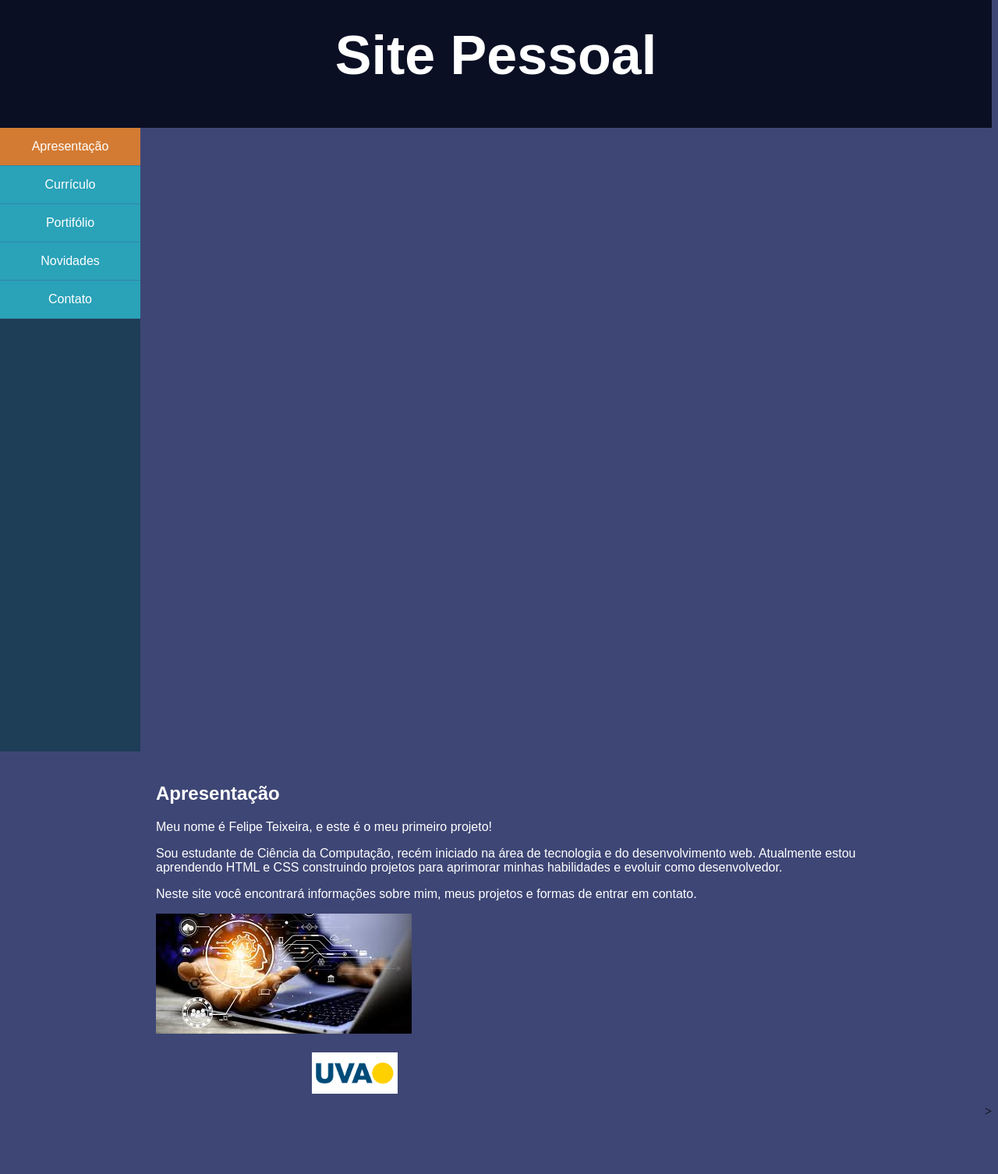
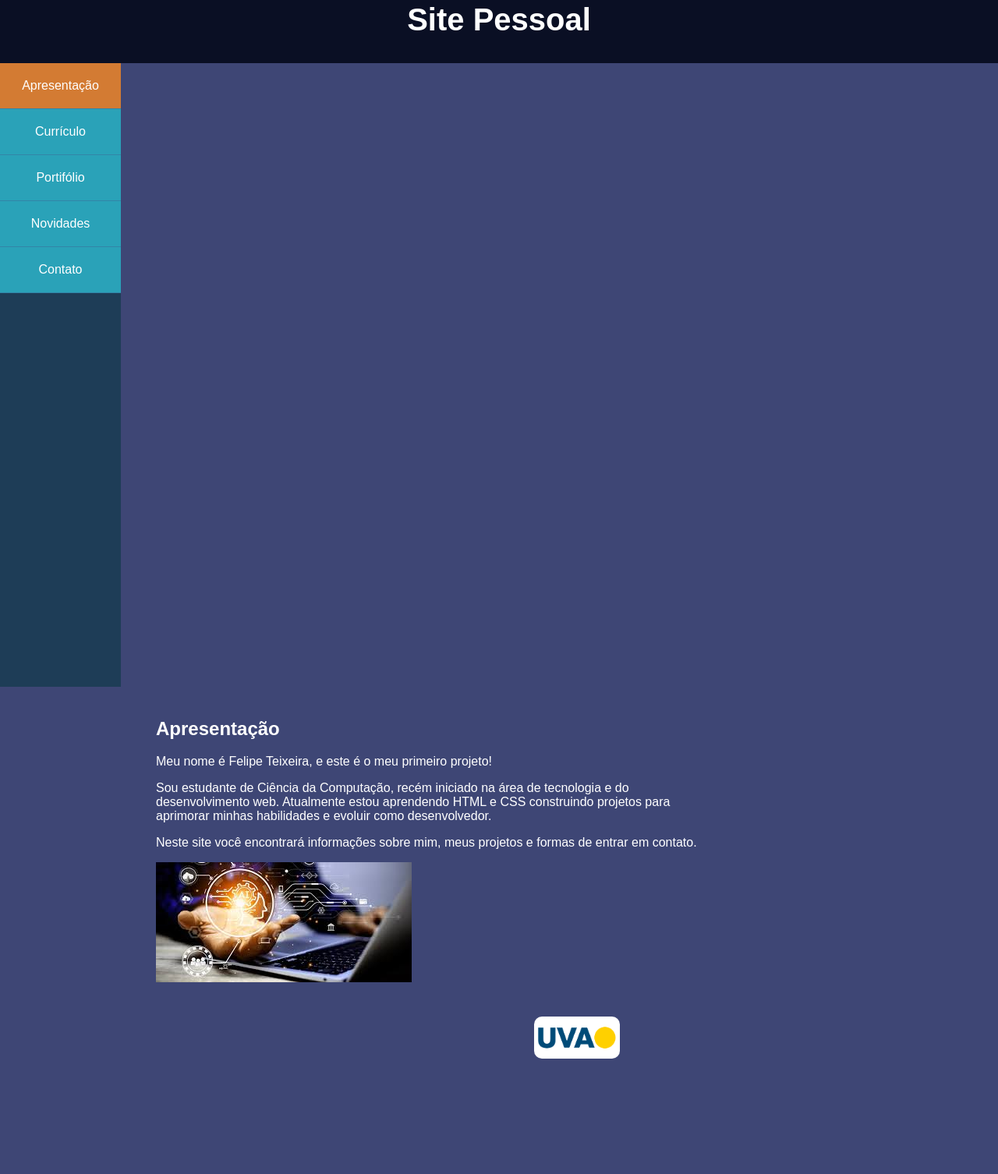
Before and after one commit to Felpz-x/1o-site-, a plain HTML site: page index.html in a window 1280 px wide. Shown: the part 30-1536 px from the top of the page at 78% size. After the commit the page ends 1508 px from the top, so only its background shows below. Drawn offline with Linux system fonts and the light colour scheme.

Commit message:
Removendo arquivos antigos

```diff
--- a/Apresentação.html
+++ b/index.html
@@ -5,7 +5,7 @@
     <title>Site Pessoal</title>
     <meta charset="utf-8">
     <meta name="viewport" content="width=device-width, initial-scale=1">
-    <link rel="stylesheet" href="css.css">
+    <link rel="stylesheet" href="style.css">
 </head>
 
 <body>
@@ -16,7 +16,7 @@
             <nav>
                 <div class="menu">
                     <ul>
-                        <li class="active"><a href="Apresentação.html">Apresentação</a></li>
+                        <li class="active"><a href="index.html">Apresentação</a></li>
                         <li><a href="Currículo.html">Currículo</a></li>
                         <li><a href="Portfólio.html">Portifólio</a></li>
                         <li><a href="Novidades.html">Novidades</a></li>
@@ -25,15 +25,16 @@
                 </div>
             </nav>
             <article>
+            <div class="conteudo"></div>
                 <h2>Apresentação</h2>
                 <p>Meu nome é Felipe Teixeira, e este é o meu primeiro projeto!</p>
                 <p>Sou estudante de Ciência da Computação, recém iniciado na área de tecnologia e do desenvolvimento web. Atualmente estou aprendendo HTML e CSS  construindo projetos para aprimorar minhas habilidades e evoluir como desenvolvedor.</p>
                 <p>Neste site você encontrará informações sobre mim, meus projetos e formas de entrar em contato.</p>
                 <img src="img/tech.jpg">
             </article>
-    </section>
+        </section>
 <footer>
-  <img src="img/uva.png" alt="Logo da UVA">>
+    <img src="img/uva.png" alt="Logo da UVA" title="Universidade Veiga de Almeida">
 </footer>
 
 </body>
--- a/css.css
+++ b/style.css
@@ -6,6 +6,9 @@ body{
     min-height: 100vh;
     display: flex;
     flex-direction: column;
+    font-family: Arial, sans-serif;
+    flex-wrap: wrap;
+    margin: 0;
 }
 
 header{
@@ -20,13 +23,14 @@ header{
 nav {
     float: left;
     background-color: rgb(30, 61, 87);
-    width: 180px;
+    width: 155px;
     height: 100vh;
 }
 
 .menu {
   background-color: #2aa2b8;
   font-family: Arial, sans-serif;
+
 }
 
 .menu ul {
@@ -41,7 +45,7 @@ nav {
 .menu li {
   flex: 1;
   display: flex;
-  padding:15px;
+  padding:20px;
   align-items: center;
   justify-content: center;
   border-bottom: 1px solid #3285a7;
@@ -50,8 +54,6 @@ nav {
 .menu li a {
   text-decoration: none;
   color: white;
-  display: block;
-  width: 100%;
   text-align: center;
 }
 
@@ -63,6 +65,8 @@ nav {
   background-color: #21a6aa;
   transition: 0.3s;
 }
+
+
 
 
 article {
@@ -77,7 +81,7 @@ article {
 }
 
 article ul {
-  list-style: none; /* remove bolinhas */
+  list-style: none;
   padding-left: 0;
  }
 
@@ -103,17 +107,28 @@ footer img {
   width: 110px;
   height: auto;
   margin-left: 200px;
-  margin-bottom: 100px;
+  border-radius: 10px;
+  display: block;
+  margin: 20px auto;
 }
-
-
 
 p{
     color:white;
     font-family:Arial, Helvetica, sans-serif;
+    max-width: 700px;
 }
 
 h1,h3,h2,p{
     color:white;
     font-family:Arial, Helvetica, sans-serif;
 }
+h1 {
+    font-size: 40px;
+}
+a {
+    color: rgb(192, 40, 35);
+    text-decoration: none;
+}
+a:hover {
+    color: yellow;
+}
```
Also changed, not shown: Contato.html (+3 -3 lines), Currículo.html (+3 -3 lines), Novidades.html (+3 -3 lines), Portfólio.html (+3 -3 lines).
